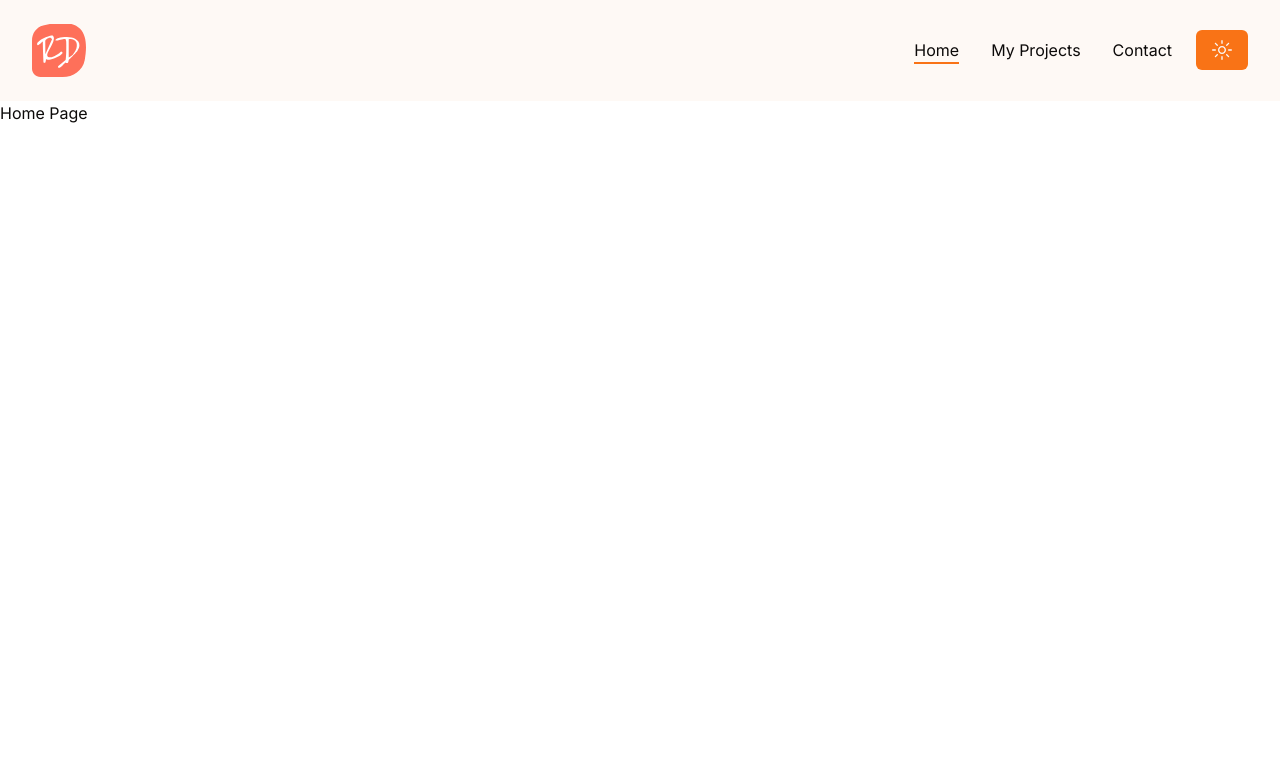
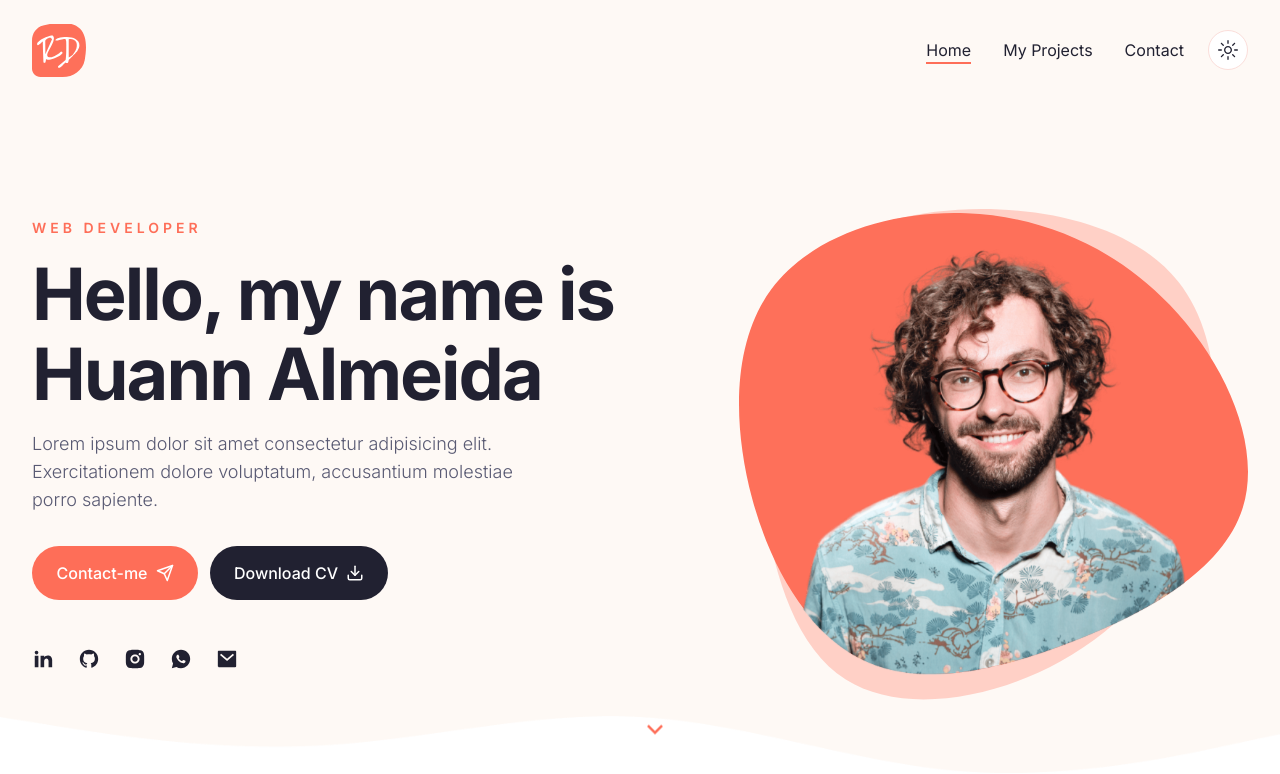
Before and after one commit to huannvictor/huannalmeida-dev, a Next.js app: page / in a window 1280 px wide. Shown: the top 774 px of the page. Built offline with nearby package versions, Linux system fonts and the light colour scheme.

Commit message:
config: css variables, feat: hero section started

```diff
--- a/app/globals.css
+++ b/app/globals.css
@@ -6,47 +6,49 @@
   @layer base {
     :root {
       --background: 0 0% 100%;
-      --foreground: 20 14.3% 4.1%;
+      --foreground: 240 19% 16%;
       --card: 0 0% 100%;
-      --card-foreground: 20 14.3% 4.1%;
+      --card-foreground: 240 19% 16%;
       --popover: 0 0% 100%;
       --popover-foreground: 20 14.3% 4.1%;
-      --primary: 24.6 95% 53.1%;
-      --primary-foreground: 60 9.1% 97.8%;
-      --secondary: 60 4.8% 95.9%;
-      --secondary-foreground: 24 9.8% 10%;
+      --primary: 8 99% 67%;
+      --primary-foreground: 300 0% 100%;
+      --secondary: 240 19% 16%;
+      --secondary-foreground: 300 0% 100%;
+      --tertiary: 27 82% 98%;
       --muted: 60 4.8% 95.9%;
-      --muted-foreground: 25 5.3% 44.7%;
-      --accent: 60 4.8% 95.9%;
+      --muted-foreground: 237 13% 40%;
+      --accent: 237 9% 96%;
       --accent-foreground: 24 9.8% 10%;
       --destructive: 0 84.2% 60.2%;
       --destructive-foreground: 60 9.1% 97.8%;
-      --border: 20 5.9% 90%;
-      --input: 20 5.9% 90%;
-      --ring: 24.6 95% 53.1%;
+      --border: 8 82% 92%;
+      --input: 8 82% 92%;
+      --ring: 9 99% 67%;
       --radius: 0.5rem;
     }
 
     .dark {
-      --background: 20 14.3% 4.1%;
+      --background: 237 22% 20%;
       --foreground: 60 9.1% 97.8%;
-      --card: 20 14.3% 4.1%;
-      --card-foreground: 60 9.1% 97.8%;
+      --card: 60 9.1% 97.8%;
+      --card-foreground: 300 0% 100%;
       --popover: 20 14.3% 4.1%;
       --popover-foreground: 60 9.1% 97.8%;
-      --primary: 20.5 90.2% 48.2%;
-      --primary-foreground: 60 9.1% 97.8%;
-      --secondary: 12 6.5% 15.1%;
-      --secondary-foreground: 60 9.1% 97.8%;
+      --primary: 8 99% 67%;
+      --primary-foreground: 300 0% 100%;
+      --secondary: 240 19% 16%;
+      --secondary-foreground: 300 0% 100%;
+      --tertiary: 237 22% 20%;
       --muted: 12 6.5% 15.1%;
-      --muted-foreground: 24 5.4% 63.9%;
-      --accent: 12 6.5% 15.1%;
-      --accent-foreground: 60 9.1% 97.8%;
+      --muted-foreground: 237 13% 63%;
+      --accent: 240 19% 16%;
+      --accent-foreground: 300 0% 100%;
       --destructive: 0 72.2% 50.6%;
       --destructive-foreground: 60 9.1% 97.8%;
-      --border: 12 6.5% 15.1%;
-      --input: 12 6.5% 15.1%;
-      --ring: 20.5 90.2% 48.2%;
+      --border: 237 22% 23%;
+      --input: 237 22% 23%;
+      --ring: 8 99% 67%;
     }
   }
 }
@@ -59,3 +61,11 @@
     @apply bg-background text-foreground;
   }
 }
+
+.h1 {
+  @apply text-6xl xl:text-[72px] xl:leading-[80px] tracking-[-2px] font-bold;
+}
+
+.subtitle {
+  @apply text-muted-foreground text-lg mb-8 font-light;
+}
--- a/app/page.tsx
+++ b/app/page.tsx
@@ -1,6 +1,9 @@
+import Hero from "@/components/Hero";
 
 export default function Home() {
   return (
-    <main>Home Page</main>
+    <main>
+      <Hero />
+    </main>
   );
 }
--- /dev/null
+++ b/components/Badge.tsx
@@ -0,0 +1,8 @@
+
+const Badge = () => {
+  return (
+    <div>Badge</div>
+  )
+}
+
+export default Badge
--- /dev/null
+++ b/components/DevImg.tsx
@@ -0,0 +1,16 @@
+import Image from "next/image"
+
+interface DevImgProps {
+  containerStyles: string
+  imgSrc: string
+}
+
+const DevImg = ({ containerStyles, imgSrc }: DevImgProps) => {
+  return (
+    <div className={`${containerStyles}`}>
+      <Image src={imgSrc} alt="" fill priority />
+    </div>
+  )
+}
+
+export default DevImg
--- /dev/null
+++ b/components/Hero.tsx
@@ -0,0 +1,62 @@
+import { Download, Send } from "lucide-react"
+import Link from "next/link"
+import {
+  RiArrowDownSLine
+} from 'react-icons/ri'
+import DevImg from "./DevImg"
+import Socials from "./Socials"
+import { Button } from "./ui/button"
+
+const Hero = () => {
+  return (
+    <section className="py-12 xl:py-24 h-[84vh] xl:pt-28 bg-hero bg-no-repeat bg-bottom bg-cover dark:bg-none">
+      <div className="container mx-auto">
+        <div className="flex justify-between gap-x-8">
+          <div className="flex max-w-[600px] flex-col justify-center mx-auto xl:mx-0 text-center xl:text-left">
+            <div className="text-sm uppercase font-semibold mb-4 text-primary tracking-[4px]">
+              Web Developer
+            </div>
+            <h1 className="h1 mb-4">Hello, my name is Huann Almeida</h1>
+            <p className="subtitle max-w-[490px] mx-auto xl:mx-0">
+              Lorem ipsum dolor sit amet consectetur adipisicing elit. Exercitationem dolore voluptatum, accusantium molestiae porro sapiente.
+            </p>
+            <div className="flex flex-col gap-y-3 md:flex-row gap-x-3 mx-auto xl:mx-0 mb-12">
+              <Link href='/contact'>
+                <Button className="gap-x-2">
+                  Contact-me <Send size={18} />
+                </Button>
+              </Link>
+
+              <Button variant='secondary' className="gap-x-2">
+                Download CV
+                <Download size={18} />
+              </Button>
+            </div>
+
+            <Socials
+              containerStyles="flex gap-x-6 mx-auto xl:mx-0"
+              iconStyles="text-foreground text-[22px] hover:text-primary transition-all"
+            />
+          </div>
+
+          <div className="hidden xl:flex relative">
+            <div className="bg-hero_shape2_light dark:bg-hero_shape2_dark size-[500px] bg-no-repeat absolute -top-1 -right-2" />
+
+            <DevImg
+              containerStyles="bg-hero_shape w-[510px] h-[462px] bg-no-repeat relative bg-bottom"
+              imgSrc="/hero/developer.png"
+            />
+          </div>
+        </div>
+
+        <div className="hidden md:flex absolute left-2/4 bottom-44 xl:bottom-12 animate-bounce">
+          <RiArrowDownSLine
+            className="text-3xl text-primary"
+          />
+        </div>
+      </div>
+    </section>
+  )
+}
+
+export default Hero
--- /dev/null
+++ b/components/Socials.tsx
@@ -0,0 +1,58 @@
+'use client';
+
+import Link from "next/link";
+import {
+  RiGithubFill,
+  RiInstagramFill,
+  RiLinkedinFill,
+  RiMailFill,
+  RiWhatsappFill
+} from 'react-icons/ri';
+
+interface SocialsProps {
+  containerStyles: string
+  iconStyles: string
+}
+
+const icons = [
+  {
+    path: '/',
+    name: <RiLinkedinFill />
+  },
+  {
+    path: '/',
+    name: <RiGithubFill />
+  },
+  {
+    path: '/',
+    name: <RiInstagramFill />
+  },
+  {
+    path: '/',
+    name: <RiWhatsappFill />
+  },
+  {
+    path: '/',
+    name: <RiMailFill />
+  }
+]
+
+const Socials = ({
+  containerStyles, iconStyles
+}: SocialsProps) => {
+  return (
+    <div className={`${containerStyles}`}>
+      {icons.map((icon, index) => {
+        return (
+          <Link href={icon.path} key={index}>
+            <div className={`$${iconStyles}`}>
+              {icon.name}
+            </div>
+          </Link>
+        )
+      })}
+    </div>
+  )
+}
+
+export default Socials
--- a/components/ThemeToggler.tsx
+++ b/components/ThemeToggler.tsx
@@ -10,7 +10,11 @@ export default function ThemeToggler() {
 
   return (
     <div>
-      <Button onClick={() => setTheme(theme === 'dark' ? 'light' : 'dark')}>
+      <Button
+        variant='outline'
+        size='icon'
+        onClick={() => setTheme(theme === 'dark' ? 'light' : 'dark')}
+      >
         <SunIcon
           className="h-5 w-5 rotate-0 scale-100 transition-all dark:rotate-90 dark:scale-0"
         />
--- a/components/ui/button.tsx
+++ b/components/ui/button.tsx
@@ -1,11 +1,11 @@
-import * as React from "react"
 import { Slot } from "@radix-ui/react-slot"
 import { cva, type VariantProps } from "class-variance-authority"
+import * as React from "react"
 
 import { cn } from "@/lib/utils"
 
 const buttonVariants = cva(
-  "inline-flex items-center justify-center whitespace-nowrap rounded-md text-sm font-medium ring-offset-background transition-colors focus-visible:outline-none focus-visible:ring-2 focus-visible:ring-ring focus-visible:ring-offset-2 disabled:pointer-events-none disabled:opacity-50",
+  "inline-flex items-center justify-center whitespace-nowrap rounded-full text-base font-medium ring-offset-background transition-colors focus-visible:outline-none focus-visible:ring-2 focus-visible:ring-ring focus-visible:ring-offset-2 disabled:pointer-events-none disabled:opacity-50",
   {
     variants: {
       variant: {
@@ -20,7 +20,7 @@ const buttonVariants = cva(
         link: "text-primary underline-offset-4 hover:underline",
       },
       size: {
-        default: "h-10 px-4 py-2",
+        default: "h-[54px] px-6 py-2 min-w-[166px]",
         sm: "h-9 rounded-md px-3",
         lg: "h-11 rounded-md px-8",
         icon: "h-10 w-10",
@@ -35,7 +35,7 @@ const buttonVariants = cva(
 
 export interface ButtonProps
   extends React.ButtonHTMLAttributes<HTMLButtonElement>,
-    VariantProps<typeof buttonVariants> {
+  VariantProps<typeof buttonVariants> {
   asChild?: boolean
 }
 
--- a/tailwind.config.ts
+++ b/tailwind.config.ts
@@ -7,7 +7,7 @@ const config = {
     './components/**/*.{ts,tsx}',
     './app/**/*.{ts,tsx}',
     './src/**/*.{ts,tsx}',
-	],
+  ],
   prefix: "",
   theme: {
     container: {
@@ -31,6 +31,9 @@ const config = {
         secondary: {
           DEFAULT: "hsl(var(--secondary))",
           foreground: "hsl(var(--secondary-foreground))",
+        },
+        tertiary: {
+          DEFAULT: "hsl(var(--tertiary))",
         },
         destructive: {
           DEFAULT: "hsl(var(--destructive))",
@@ -72,6 +75,12 @@ const config = {
         "accordion-down": "accordion-down 0.2s ease-out",
         "accordion-up": "accordion-up 0.2s ease-out",
       },
+      backgroundImage: {
+        hero: 'url(/hero/hero-bg.png)',
+        hero_shape: 'url(/hero/shape-1.svg)',
+        hero_shape2_light: 'url(/hero/shape-2-light.svg)',
+        hero_shape2_dark: 'url(/hero/shape-2-dark.svg)',
+      }
     },
   },
   plugins: [require("tailwindcss-animate")],
```
